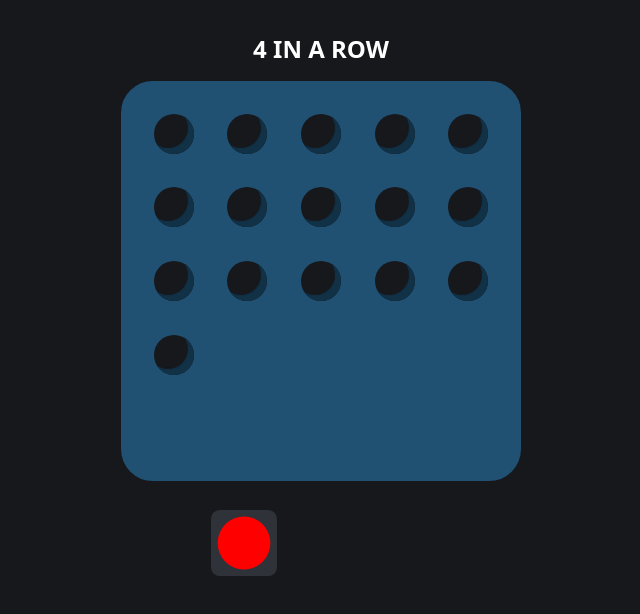
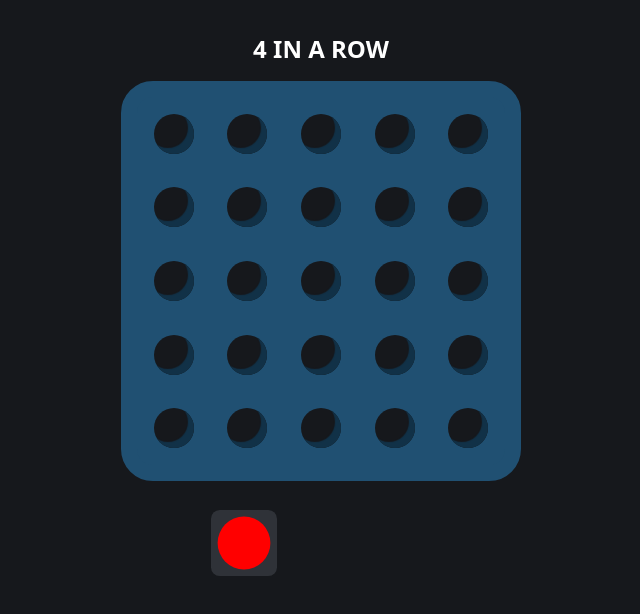
Before and after one commit to eugeniarossanigo/connect-4, a React (Vite) app: page / in a window 1280 px wide. Shown: the top 614 px of the page, without its empty margins (319-959 px from the left). Built offline with nearby package versions, Linux system fonts and the light colour scheme.

Commit message:
update logic for 5x5 board

```diff
--- a/src/App.jsx
+++ b/src/App.jsx
@@ -4,69 +4,52 @@ import { TURNS } from './constants'
 import { checkWinner, checkGame } from './logic/board'
 
 function App() {
-  // const [board, setBoard] = useState(Array(16).fill('black'))
-  const [board, setBoard] = useState(Array(4).fill(Array(4).fill('black')))
+  const [board, setBoard] = useState(Array(25).fill('black'))
   const [turn, setTurn] = useState(TURNS.red)
   const [winner, setWinner] = useState(null)
 
-  const handleClick = (array, indexArray, indexItem) => {
-    updateBoard(array, indexArray, indexItem)
+  const handleClick = (index) => {
+    updateBoard(index)
   }
 
-  const updateBoard = (array, indexArray, indexItem) => {
-    // if (board[index] !== 'black' || winner) return
-    // const newBoard = [...board]
-    // newBoard[index] = turn
-    // setBoard(newBoard)
-    // const newTurn = turn === TURNS.red ? TURNS.green : TURNS.red
-    // setTurn(newTurn)
-
-    // const newWinner = checkWinner(newBoard, board)
-    // if (newWinner) {
-    //   console.log("ganó " + turn)
-    //   setWinner(newWinner)
-    // } else if (checkGame(newBoard)) {
-    //   setWinner(false)
-    // }
-
-    if (array[indexItem] !== 'black' || winner) return
+  const updateBoard = (index) => {
+    let x = index < 20 && board[index + 5] === 'black'
+    console.log(index)
+    console.log(index + 5)
+    if (board[index] !== 'black' || x || winner) return
     const newBoard = [...board]
-    const newArray = [...array]
-    newArray[indexItem] = turn
-    newBoard[indexArray] = newArray
-    console.log(newBoard)
+    newBoard[index] = turn
     setBoard(newBoard)
-    const newTurn = turn === TURNS.red ? TURNS.green : TURNS.red
+    const newTurn = turn === TURNS.red ? TURNS.yellow : TURNS.red
     setTurn(newTurn)
 
+    const newWinner = checkWinner(newBoard)
+    if (newWinner) {
+      console.log("ganó " + turn)
+      setWinner(newWinner)
+    } else if (checkGame(newBoard)) {
+      setWinner(false)
+    }
   }
 
   return (
     <main className='main'>
       <h1>4 IN A ROW</h1>
       <section className='board'>
-        {board.map((array, index) => array.map((_, i) => {
-          return (
-            <div key={i} onClick={() => handleClick(array, index, i)}>
-                <span className={array[i]}></span>
-            </div>
-          )
-         }))}
-
-        {/* {board.map((_, index) => {
+        {board.map((_, index) => {
           return (
             <div key={index} onClick={() => handleClick(index)}>
                 <span className={board[index]}></span>
             </div>
           )
-        })} */}
+        })}
       </section>
       <section className='turns'>
         <div className={`${turn === TURNS.red && 'is-selected'}`}>
           <span className={TURNS.red}></span>
         </div>
-        <div className={`${turn === TURNS.green && 'is-selected'}`}>
-          <span className={TURNS.green}></span>
+        <div className={`${turn === TURNS.yellow && 'is-selected'}`}>
+          <span className={TURNS.yellow}></span>
         </div>
       </section>
     </main>
--- a/src/logic/board.js
+++ b/src/logic/board.js
@@ -1,14 +1,14 @@
 import { WINNER_COMBOS } from '../constants';
 
-export const checkWinner = (board, array) => {
-    for (let combo of WINNER_COMBOS(array)) {
-        const [a, b, c, d] = combo
-        if (board[a] !== 'black' && board[a] === board[b] && board[a] === board[c] && board[a] === board[d]) {
-            return board[a]
-        }
+export const checkWinner = (board) => {
+  for (let combo of WINNER_COMBOS) {
+    const [a, b, c, d] = combo
+    if (board[a] !== 'black' && board[a] === board[b] && board[a] === board[c] && board[a] === board[d]) {
+      return board[a]
     }
+  }
 }
 
 export const checkGame = (board) => {
-    return board.every(slot => slot !== 'black')
+  return board.every(slot => slot !== 'black')
 }
```
